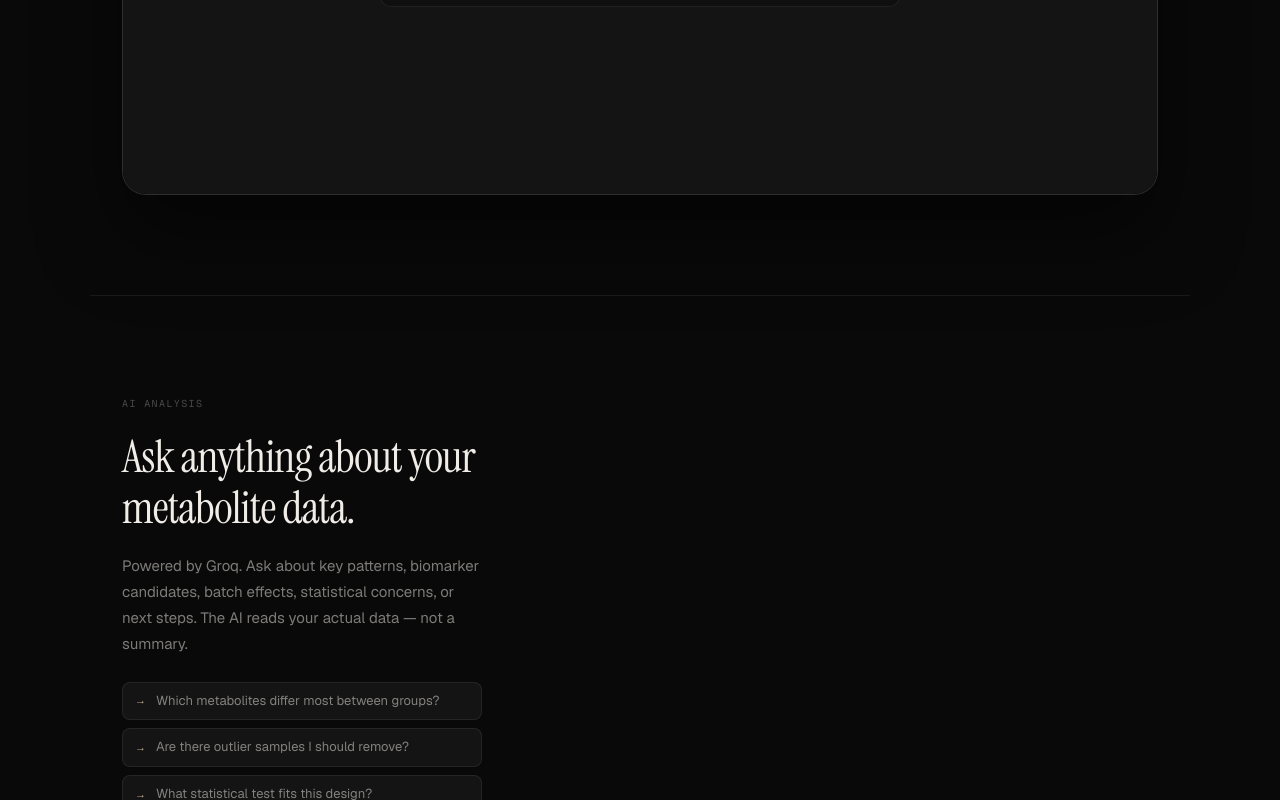
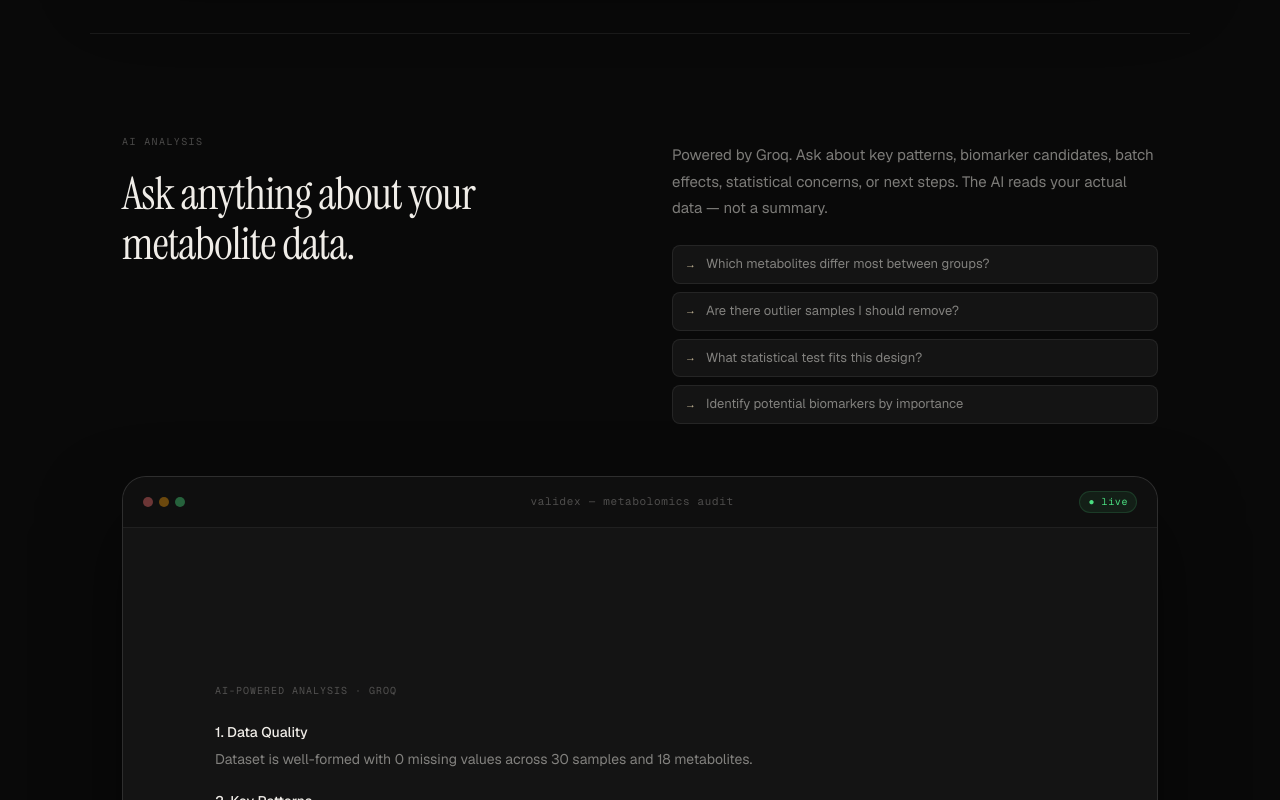
Before and after one commit to aryavthakur/validex, a React (Vite) app in the folder frontend/: page / in a window 1280 px wide. Shown: the part 3740-4540 px from the top of the page. Built offline with nearby package versions, Linux system fonts and the light colour scheme.

Commit message:
Fix feature section text layout to full width

```diff
--- a/frontend/src/components/LandingPage.jsx
+++ b/frontend/src/components/LandingPage.jsx
@@ -105,7 +105,7 @@ function VideoShowcase() {
 // ── FULL-WIDTH FEATURE SECTION ───────────────────────────────────────────────
 // Text on left, video fills right — same max-width as hero, video dominates
 
-function FeatureSection({ label, title, sub, extras, videoSrc, videoPoster, fallback, reverse }) {
+function FeatureSection({ label, title, sub, extras, videoSrc, videoPoster, fallback }) {
   return (
     <div style={{
       borderTop: "1px solid var(--border)",
@@ -113,35 +113,30 @@ function FeatureSection({ label, title, sub, extras, videoSrc, videoPoster, fall
       maxWidth: 1100,
       margin: "0 auto",
     }}>
-      {/* Text row */}
+      {/* Text row — two columns: title left, sub + extras right */}
       <div style={{
         display: "grid",
-        gridTemplateColumns: reverse ? "1fr 360px" : "360px 1fr",
-        gap: 80,
+        gridTemplateColumns: "1fr 1fr",
+        gap: 64,
         alignItems: "start",
-        marginBottom: 48,
+        marginBottom: 52,
       }}>
-        {reverse ? (
-          <>
-            <div>
-              <div className="section-label">{label}</div>
-              <h2 className="section-title">{title}</h2>
-              <p className="section-sub">{sub}</p>
-              {extras && <div style={{ marginTop: 24 }}>{extras}</div>}
-            </div>
-            <div /> {/* spacer */}
-          </>
-        ) : (
-          <>
-            <div>
-              <div className="section-label">{label}</div>
-              <h2 className="section-title">{title}</h2>
-              <p className="section-sub">{sub}</p>
-              {extras && <div style={{ marginTop: 24 }}>{extras}</div>}
-            </div>
-            <div /> {/* spacer */}
-          </>
-        )}
+        <div>
+          <div className="section-label">{label}</div>
+          <h2 style={{
+            fontFamily: "var(--font-serif)",
+            fontSize: "clamp(2rem, 3.5vw, 3rem)",
+            fontWeight: 400,
+            lineHeight: 1.1,
+            letterSpacing: "-0.02em",
+            color: "var(--text)",
+            margin: 0,
+          }}>{title}</h2>
+        </div>
+        <div style={{ paddingTop: 8 }}>
+          <p style={{ fontSize: 15, color: "var(--text-muted)", lineHeight: 1.75, marginBottom: extras ? 24 : 0 }}>{sub}</p>
+          {extras}
+        </div>
       </div>
       {/* Full-width video */}
       <FeatureVideo src={videoSrc} poster={videoPoster} fallback={fallback} />
```
